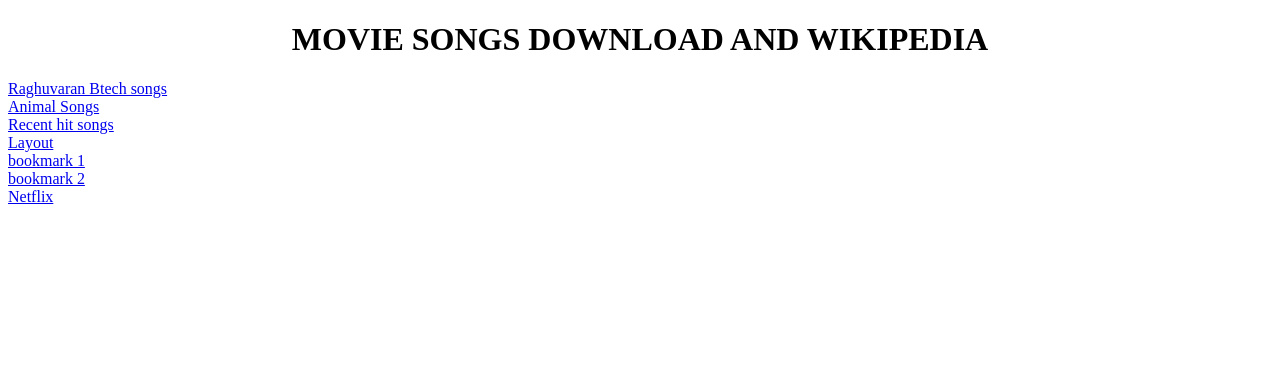
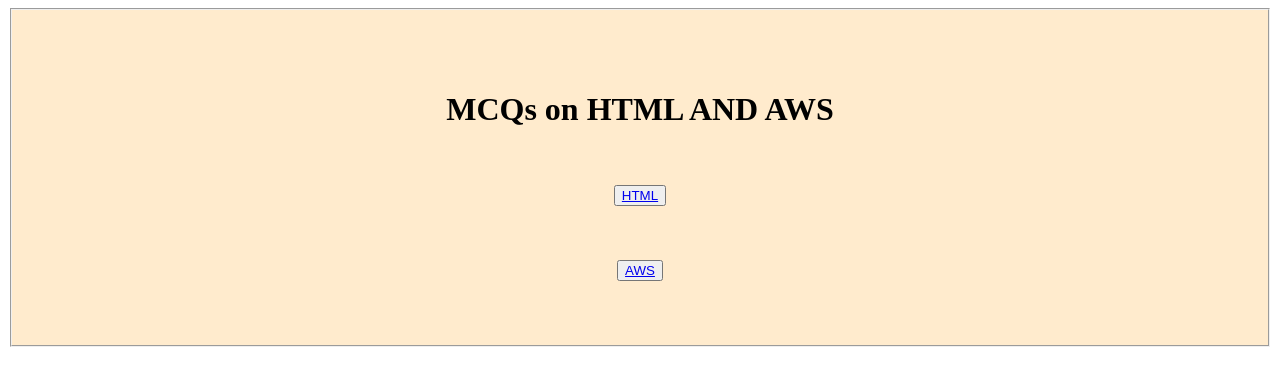
Before and after one commit to Revanth-32/AWSHTml, a plain HTML site: page index.html in a window 1280 px wide. Drawn offline with Linux system fonts and the light colour scheme.

Commit message:
Update index.html

```diff
--- a/index.html
+++ b/index.html
@@ -6,15 +6,11 @@
     <title>Document</title>
 </head>
 <body>
-    <center><h1>MOVIE SONGS DOWNLOAD AND WIKIPEDIA</h1></center>
-    <h1></h1><a href="./FIle/raghu.html">Raghuvaran Btech songs</a><br>
-    <a href="./FIle/ANimal.html">Animal Songs</a><br>
-    <a href="./FIle/songs.html">Recent hit songs</a><br>
-    <a href="./FIle/layout.html">Layout</a><br>
-    <a href="./FIle/b1.html">bookmark 1</a><br>
-    <a href="./FIle/b2.html">bookmark 2</a><br>
-    <a href="./FIle/net.html">Netflix</a>
+    <fieldset style="background-color: blanchedalmond;"><br><br><br>
+        <center><h1>MCQs on HTML AND AWS</h1></center><br><br>
+    <center><button><a href="./hmain.html">HTML</a></button></center><br><br><br>
+    <center><button><a href="./Amain.html">AWS</a></button></center><br><br><br>
 
-
+    </fieldset>
 </body>
 </html>
```
